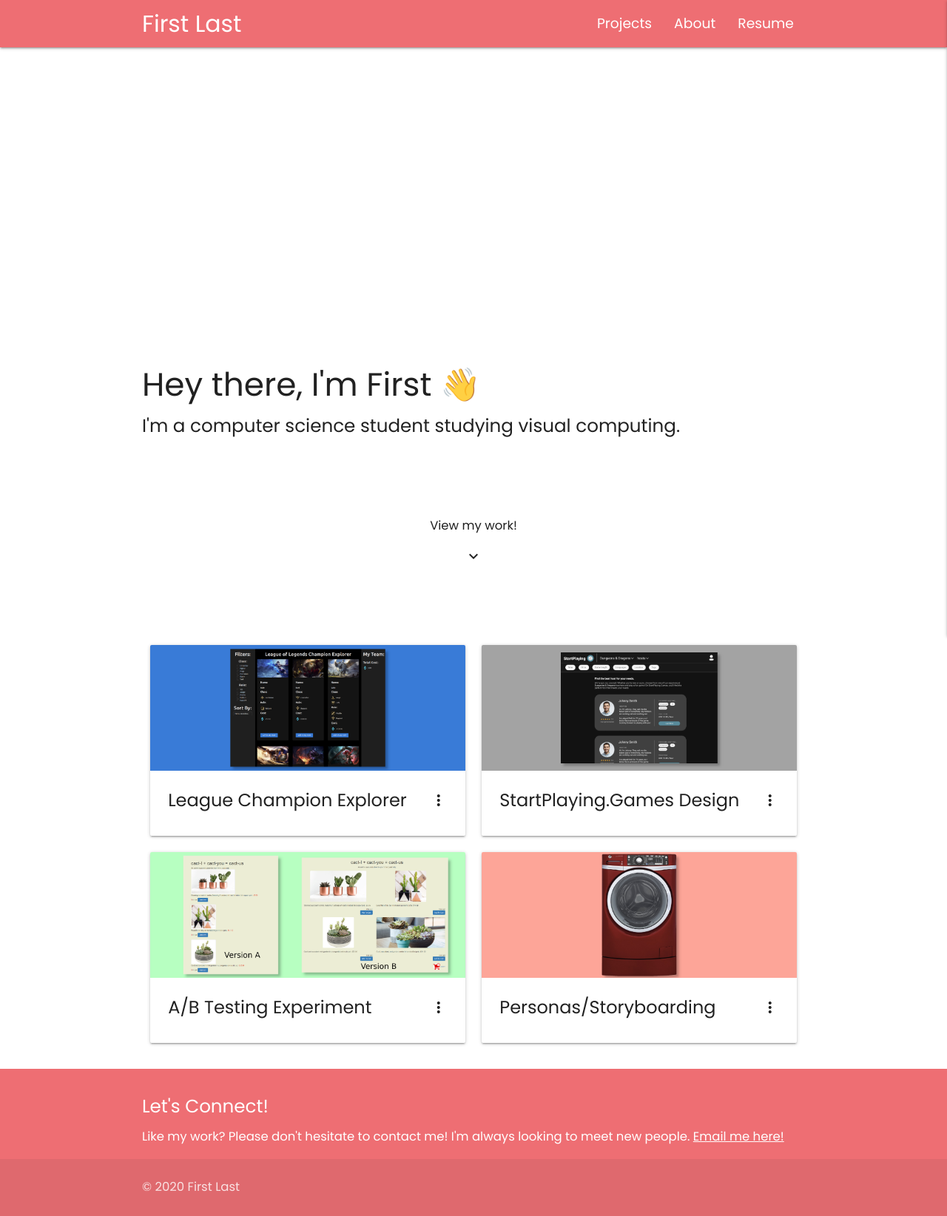
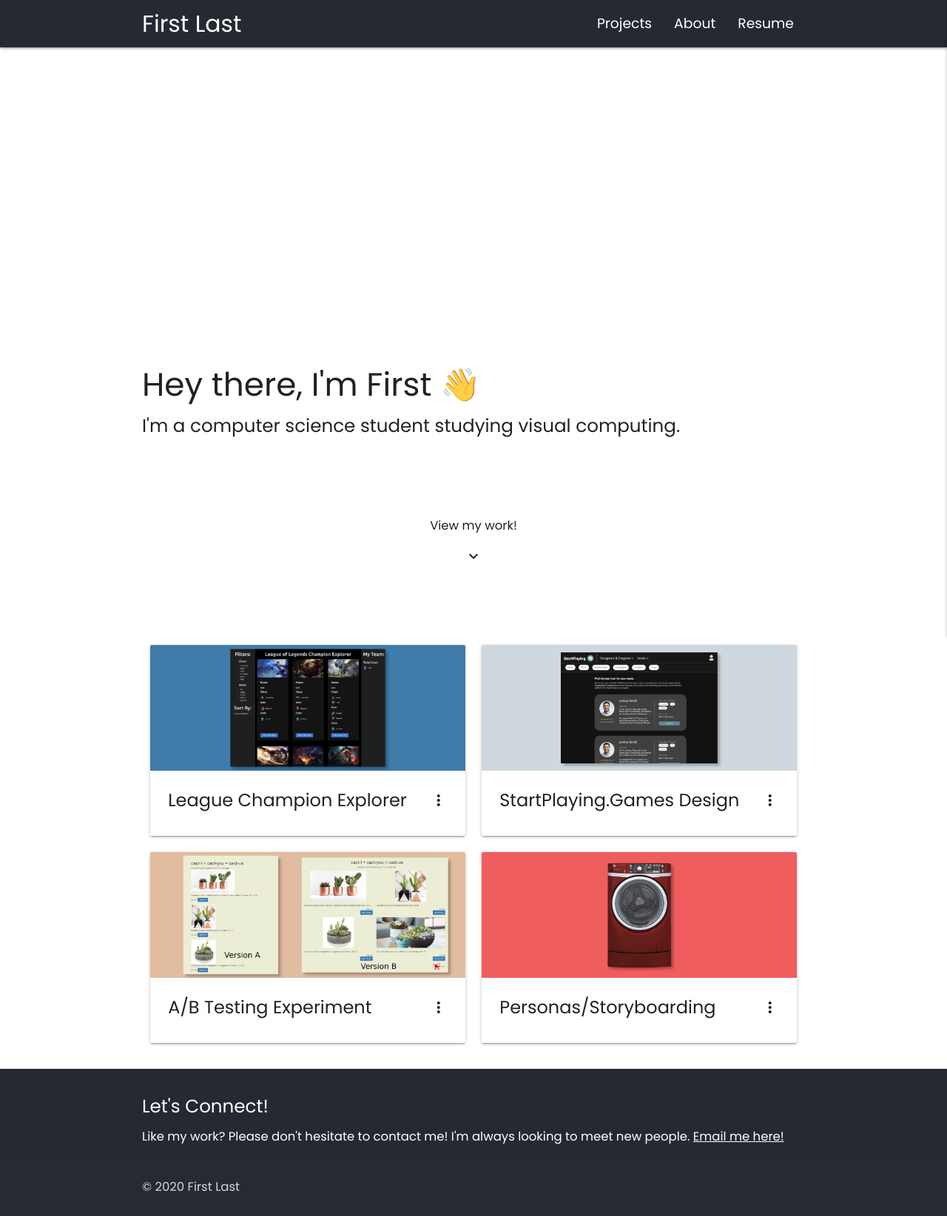
Before and after one commit to pzhang333/cs1300-portfolio, a PHP site: page / in a window 1280 px wide. Shown: the whole page at 74% size. Run offline with PHP 8.4, Linux system fonts and the light colour scheme.

Commit message:
Updating website colors

```diff
--- a/abtesting.html
+++ b/abtesting.html
@@ -13,7 +13,7 @@
     <title>A/B Testing Experiment</title>
   </head>
   <body>
-    <nav>
+    <nav class="bar-color">
       <div class="container">
         <div class="nav-wrapper">
           <a href="index.html" class="brand-logo">First Last</a>
@@ -158,7 +158,7 @@
         use them in the future to analyze my designs.
       </p>
     </div>
-    <footer class="page-footer" data-aos="fade-up" data-aos-duration="1200" data-aos-once="true">
+    <footer class="page-footer bar-color" data-aos="fade-up" data-aos-duration="1200" data-aos-once="true">
       <div class="container">
         <h5>Let's Connect!</h5>
         <p>
--- a/development.html
+++ b/development.html
@@ -13,7 +13,7 @@
     <title>League Champion Explorer</title>
   </head>
   <body>
-    <nav>
+    <nav class="bar-color">
       <div class="container">
         <div class="nav-wrapper">
           <a href="index.html" class="brand-logo">First Last</a>
@@ -155,7 +155,7 @@
         more difficult than doing the same using React.
       </p>
     </div>
-    <footer class="page-footer" data-aos="fade-up" data-aos-duration="1200" data-aos-once="true">
+    <footer class="page-footer bar-color" data-aos="fade-up" data-aos-duration="1200" data-aos-once="true">
       <div class="container">
         <h5>Let's Connect!</h5>
         <p>
--- a/index.html
+++ b/index.html
@@ -13,7 +13,7 @@
     <title>First Last</title>
   </head>
   <body>
-    <nav>
+    <nav class="bar-color">
       <div class="container">
         <div class="nav-wrapper">
           <a href="index.html" class="brand-logo">First Last</a>
@@ -56,7 +56,7 @@
             <div class="card-reveal">
               <span class="card-title grey-text text-darken-4">League Champion Explorer<i class="material-icons right">close</i></span>
               <p>How can we use React to create powerful and flexible interfaces?</p>
-              <a href="development.html" class="waves-effect waves-light btn">Learn More</a>
+              <a href="development.html" class="waves-effect waves-light btn bar-color">Learn More</a>
             </div>
           </div>
         </div>
@@ -71,7 +71,7 @@
             <div class="card-reveal">
               <span class="card-title grey-text text-darken-4">StartPlaying.Games Design<i class="material-icons right">close</i></span>
               <p>How can we use iterative design to create better interfaces?</p>
-              <a href="iterative.html" class="waves-effect waves-light btn">Learn More</a>
+              <a href="iterative.html" class="waves-effect waves-light btn bar-color">Learn More</a>
             </div>
           </div>
         </div>
@@ -86,7 +86,7 @@
             <div class="card-reveal">
               <span class="card-title grey-text text-darken-4">A/B Testing Experiment<i class="material-icons right">close</i></span>
               <p>How can we use statistics to make better UI/UX decisions?</p>
-              <a href="abtesting.html" class="waves-effect waves-light btn">Learn More</a>
+              <a href="abtesting.html" class="waves-effect waves-light btn bar-color">Learn More</a>
             </div>
           </div>
         </div>
@@ -101,13 +101,13 @@
             <div class="card-reveal">
               <span class="card-title grey-text text-darken-4">Personas/Storyboarding<i class="material-icons right">close</i></span>
               <p>What can we learn from observing others use a washing machine?</p>
-              <a href="personas.html" class="waves-effect waves-light btn">Learn More</a>
+              <a href="personas.html" class="waves-effect waves-light btn bar-color">Learn More</a>
             </div>
           </div>
         </div>
       </div>
     </div>
-    <footer class="page-footer" data-aos="fade-up" data-aos-duration="1200" data-aos-once="true">
+    <footer class="page-footer bar-color" data-aos="fade-up" data-aos-duration="1200" data-aos-once="true">
       <div class="container">
         <h5>Let's Connect!</h5>
         <p>
--- a/iterative.html
+++ b/iterative.html
@@ -13,7 +13,7 @@
     <title>StartPlaying.Games Iterative Design</title>
   </head>
   <body>
-    <nav>
+    <nav class="bar-color">
       <div class="container">
         <div class="nav-wrapper">
           <a href="index.html" class="brand-logo">First Last</a>
@@ -158,7 +158,7 @@
         the process.
       </p>
     </div>
-    <footer class="page-footer" data-aos="fade-up" data-aos-duration="1200" data-aos-once="true">
+    <footer class="page-footer bar-color" data-aos="fade-up" data-aos-duration="1200" data-aos-once="true">
       <div class="container">
         <h5>Let's Connect!</h5>
         <p>
--- a/personas.html
+++ b/personas.html
@@ -13,7 +13,7 @@
     <title>Personas | First Last</title>
   </head>
   <body>
-    <nav>
+    <nav class="bar-color">
       <div class="container">
         <div class="nav-wrapper">
           <a href="index.html" class="brand-logo">First Last</a>
@@ -331,7 +331,7 @@
         designer.
       </p>
     </div>
-    <footer class="page-footer" data-aos="fade-up" data-aos-duration="1200" data-aos-once="true">
+    <footer class="page-footer bar-color" data-aos="fade-up" data-aos-duration="1200" data-aos-once="true">
       <div class="container">
         <h5>Let's Connect!</h5>
         <p>
--- a/site.css
+++ b/site.css
@@ -55,3 +55,7 @@
 main {
   flex: 1 0 auto;
 }
+
+.bar-color {
+  background-color: #272932 !important;
+}
```
Also changed, not shown: abtesting/abtesting.png, development/development.png, iterative/iterative.png, personas/washing.png.
